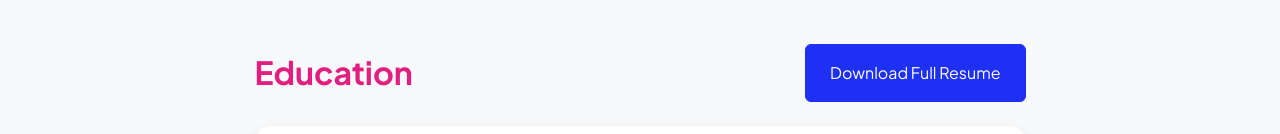
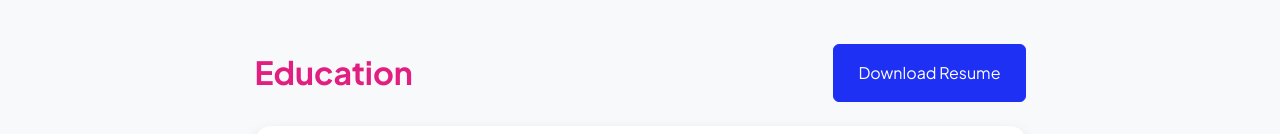
Before and after one commit to rooseveltscaggs/rooseveltscaggs.github.io, an Astro site: page /resume in a window 1280 px wide. Shown: the part 182-316 px from the top of the page. Built offline with nearby package versions, Linux system fonts and the light colour scheme; Astro itself is replaced by a stand-in of ours.

Commit message:
Updated resume

```diff
--- a/src/pages/resume.astro
+++ b/src/pages/resume.astro
@@ -26,7 +26,7 @@ import "../styles/global.css";
               target="_blank"
               rel="noopener noreferrer">
               <div class="d-inline-block bi bi-download d-md-none"></div>
-              <span class="d-none d-md-block">Download Full Resume</span>
+              <span class="d-none d-md-block">Download Resume</span>
             </a>
           </div>
           <!-- Education Card 2-->
```
